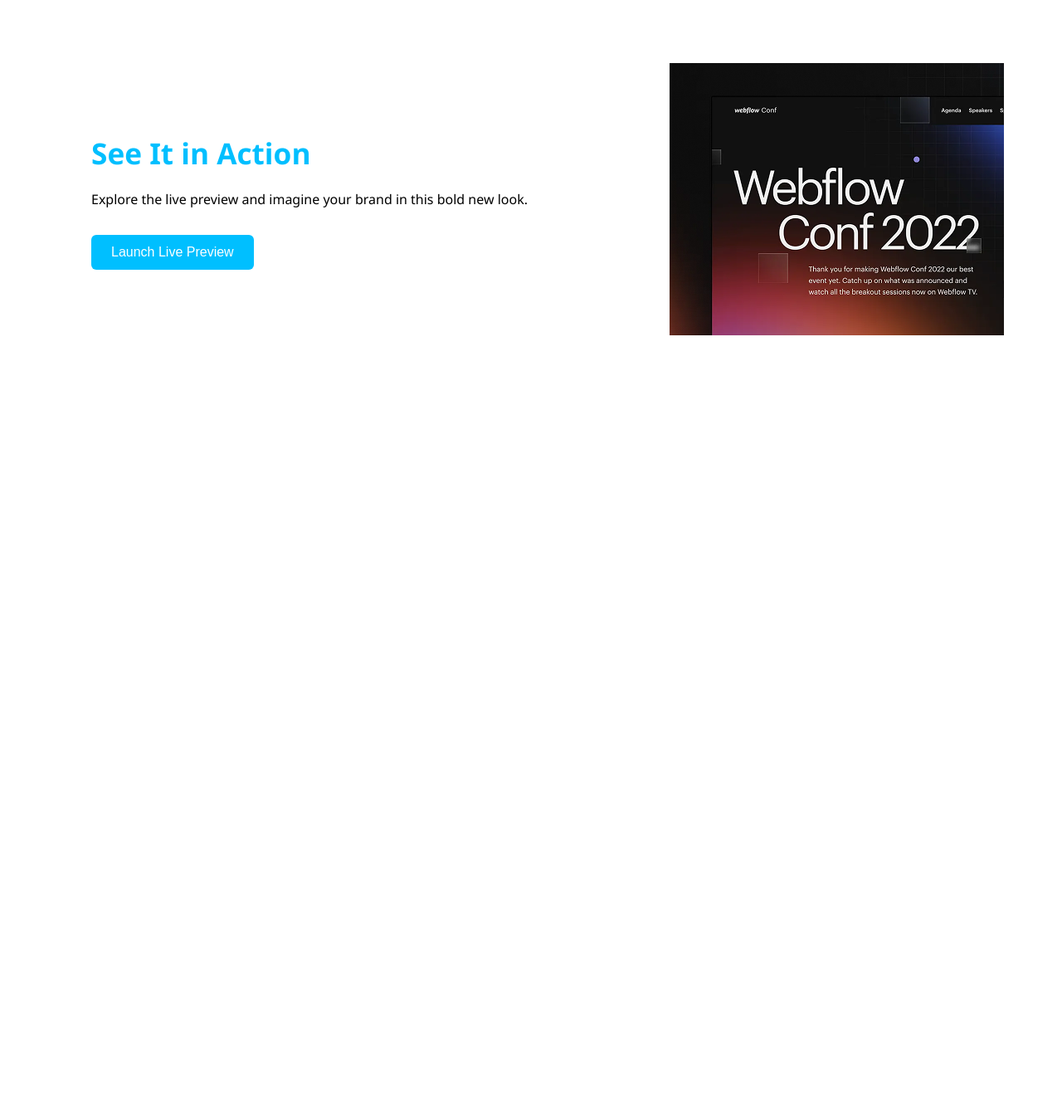
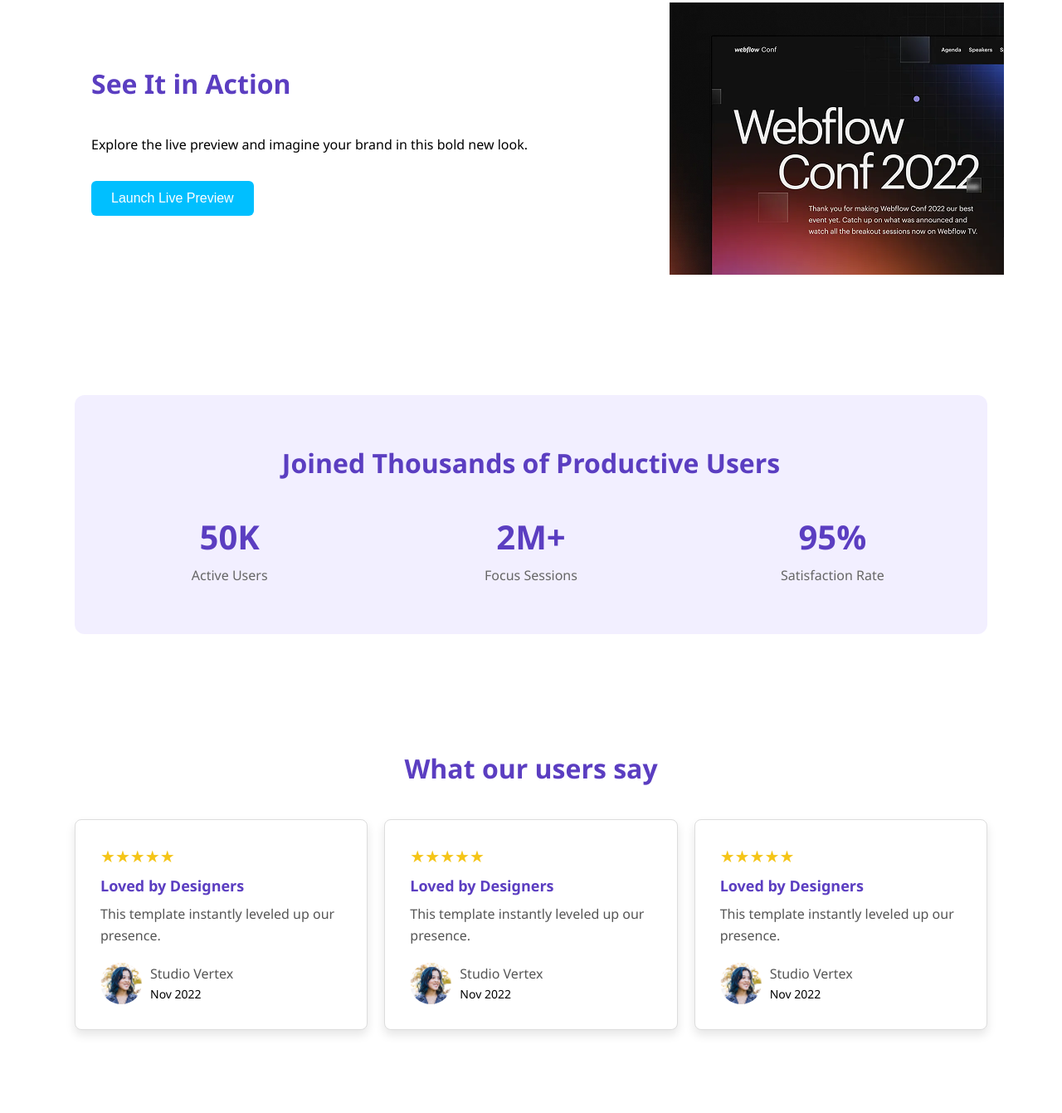
Before and after one commit to Anisur369/B12A01-MdAnisurRahman, a plain HTML site: page index.html in a window 1280 px wide. Shown: the part 752-2093 px from the top of the page at 83% size. Before the commit the page ends 1261 px from the top, so only its background shows below. Drawn offline with Linux system fonts and the light colour scheme.

Commit message:
first commit

```diff
--- a/index.html
+++ b/index.html
@@ -34,6 +34,73 @@
             </div>
         </div>
     </div>
+    <!-- Productive users section with stats -->
+    <div class="productive_users">
+        <div class="container">
+            <div class="productive-wrapper">
+                <h1>Joined Thousands of Productive Users</h1>
+                <div class="stats">
+                <div class="stat-item">
+                    <div class="number">50K</div>
+                    <div class="label">Active Users</div>
+                </div>
+                <div class="stat-item">
+                    <div class="number">2M+</div>
+                    <div class="label">Focus Sessions</div>
+                </div>
+                <div class="stat-item">
+                    <div class="number">95%</div>
+                    <div class="label">Satisfaction Rate</div>
+                </div>
+            </div>
+        </div>
+    </div>
+    <div class="review">
+        <div class="container">
+            <div class="reviews-section">
+                <h2 class="reviews-title">What our users say</h2>
+                <div class="review-grid">
+                    <div class="review-card">
+                        <div class="stars">★★★★★</div>
+                        <h3>Loved by Designers</h3>
+                        <p>This template instantly leveled up our presence.</p>
+                        <div class="reviewer">
+                            <img src="./Assets/avatar.png" alt="Reviewer Avatar">
+                            <span>
+                                <p class="reviewer-name">Studio Vertex</p>
+                                <p class="date">Nov 2022</p>
+                            </span>
+                        </div>
+                    </div>
+                    <div class="review-card">
+                        <div class="stars">★★★★★</div>
+                        <h3>Loved by Designers</h3>
+                        <p>This template instantly leveled up our presence.</p>
+                        <div class="reviewer">
+                            <img src="./Assets/avatar.png" alt="Reviewer Avatar">
+                            <span>
+                                <p class="reviewer-name">Studio Vertex</p>
+                                <p class="date">Nov 2022</p>
+                            </span>
+                        </div>
+                    </div>
+                    <div class="review-card">
+                        <div class="stars">★★★★★</div>
+                        <h3>Loved by Designers</h3>
+                        <p>This template instantly leveled up our presence.</p>
+                        <div class="reviewer">
+                            <img src="./Assets/avatar.png" alt="Reviewer Avatar">
+                            <span>
+                                <p class="reviewer-name">Studio Vertex</p>
+                                <p class="date">Nov 2022</p>
+                            </span>
+                        </div>
+                    </div>
+                </div>
+            </div>
+        </div>
+    </div>
+
 
 </body>
 </html>
--- a/style.css
+++ b/style.css
@@ -17,7 +17,7 @@
     position: relative;
 }
 
-/* banner layout css  */
+/* banner layout css start */
 .logo {
     position: absolute;
     top: 20px;
@@ -44,7 +44,7 @@
 .main-content {
     width: 905px;
     text-align: center;
-    margin: 200px auto 200px auto;
+    margin: 250px auto 200px auto;
 }
 
 .main-content h1 {
@@ -69,7 +69,7 @@
 }
 /* banner layout css end */
 
-/* action layout css */
+/* action layout css start */
 .action-wrapper {
     margin: 0 auto;
     width: 1140px;
@@ -88,7 +88,7 @@
 .action-left h1 {
     font-size: 2.2rem;
     margin-bottom: 20px;
-    color: #00bfff;
+    color: black;
 }
 
 .action-left p {
@@ -119,3 +119,109 @@
     box-shadow: 0 8px 16px rgba(0,0,0,0.25);
 }
 /* action layout css end */
+
+/* productive_user layout css start */
+.productive-wrapper {
+    background-color: #f2efff;
+    padding: 60px 20px;
+    border-radius: 12px;
+    font-family: 'Segoe UI', sans-serif;
+    color: #2c2c2c;
+    text-align: center;
+}
+
+.container h1 {
+    font-size: 2rem;
+    margin-bottom: 40px;
+    color: #5b3ec1;
+}
+
+.stats {
+    display: flex;
+    justify-content: space-around;
+    gap: 30px;
+    flex-wrap: wrap;
+}
+
+.stat-item {
+    flex: 1 1 200px;
+}
+
+.stat-item .number {
+    font-size: 2.5rem;
+    font-weight: bold;
+    color: #5b3ec1;
+}
+
+.stat-item .label {
+    font-size: 1rem;
+    color: #666;
+    margin-top: 8px;
+}
+/* productive_user layout css end */
+
+/* review layout css start */
+.reviews-section {
+    text-align: center;
+    font-family: 'Segoe UI', sans-serif;
+    color: #333;
+    padding: 60px 0;
+}
+
+.reviews-title {
+    font-size: 2rem;
+    margin-bottom: 40px;
+    color: #5b3ec1;
+}
+
+.review-grid {
+    display: flex;
+    justify-content: space-between;
+    gap: 20px;
+}
+
+.review-card {
+    background-color: #ffffff;
+    border: 1px solid #ddd;
+    border-radius: 8px;
+    padding: 30px;
+    flex: 1;
+    box-shadow: 0 6px 12px rgba(0,0,0,0.1);
+    text-align: left;
+}
+
+.review-card .stars {
+    color: #f5c518;
+    font-size: 20px;
+    margin-bottom: 10px;
+}
+
+.review-card h3 {
+    font-size: 18px;
+    margin-bottom: 10px;
+    color: #5b3ec1;
+}
+
+.review-card p {
+    font-size: 16px;
+    color: #555;
+    line-height: 1.6;
+}
+
+.reviewer {
+    display: flex;
+    align-items: center;
+    margin: 20px 0 0 0;
+}
+
+.reviewer img {
+    width: 50px;
+    height: 50px;
+    border-radius: 50%;
+    margin-right: 10px;
+}
+.reviewer span .date {
+    font-size: 14px;
+    color: black;
+}
+/* review layout css end */
```
